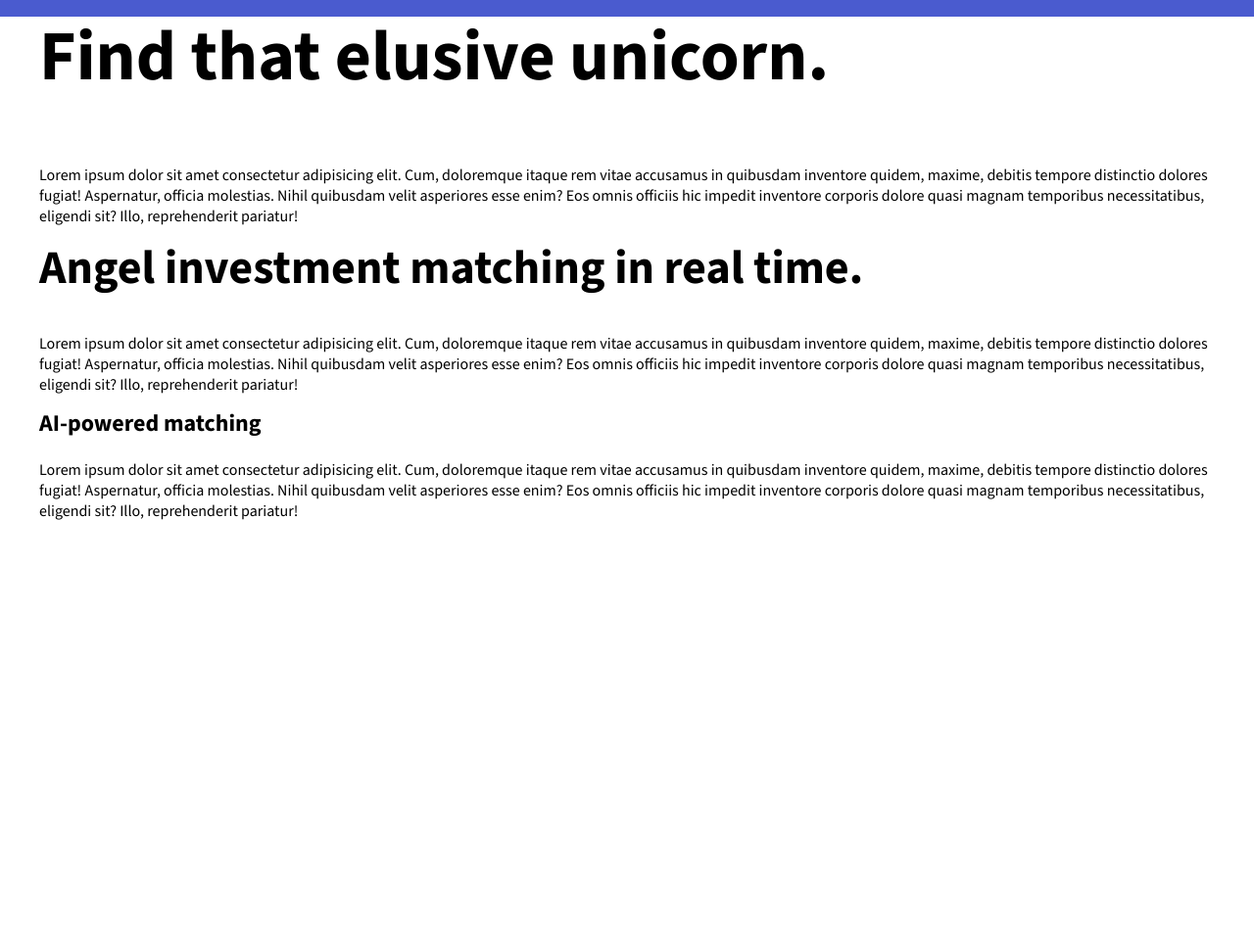
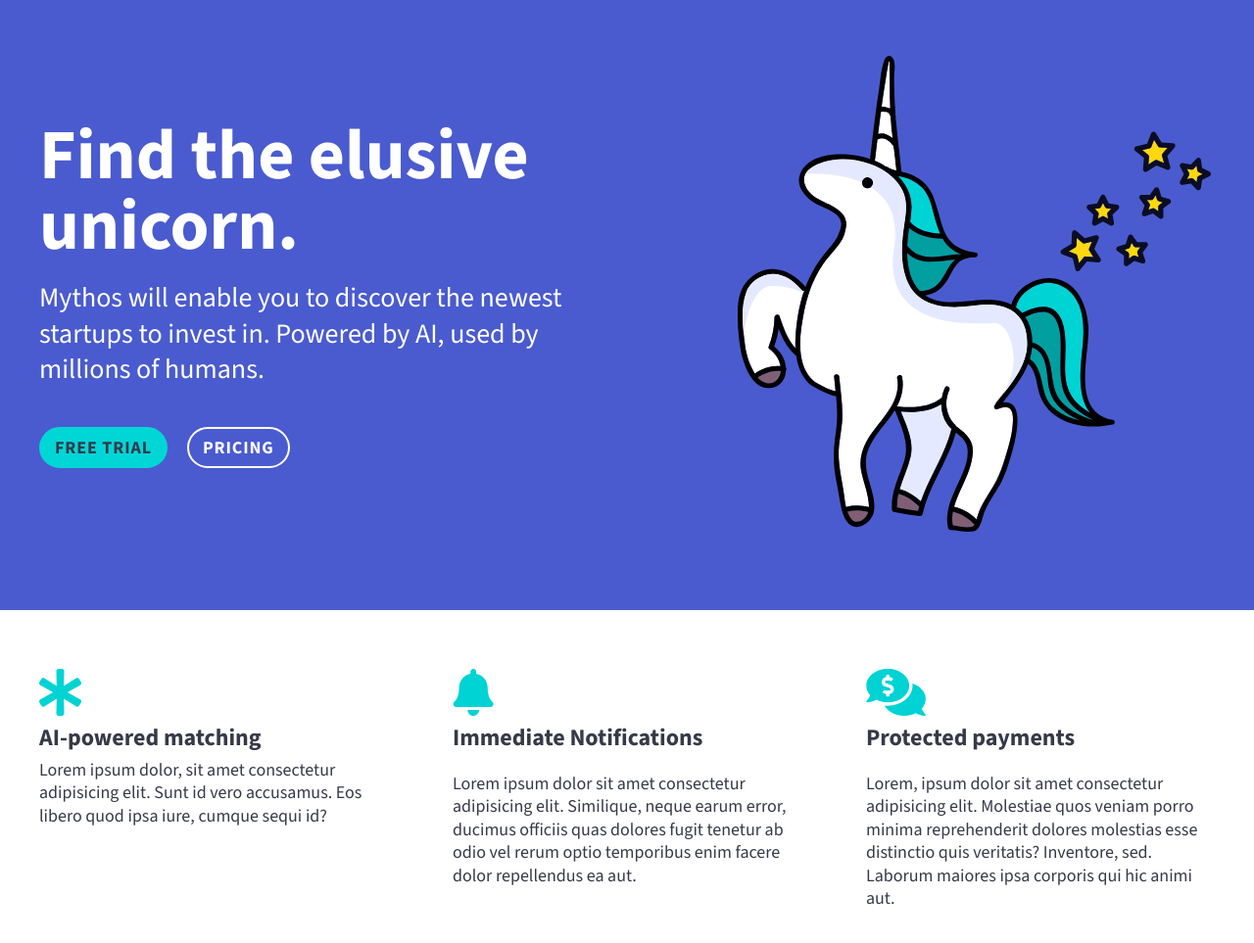
Before and after one commit to justtuts/a1-cc, a plain HTML site: page index.html in a window 1280 px wide. Shown: the part 59-1022 px from the top of the page at 98% size. Before the commit the page ends 800 px from the top, so only its background shows below. Drawn offline with nearby package versions, Linux system fonts and the light colour scheme.

Commit message:
hero & features sections

```diff
--- /dev/null
+++ b/app/scss/components/_features.scss
@@ -0,0 +1,66 @@
+@use '../util/' as u;
+
+.features {
+	// - flexbox -- media queries
+	&__wrapper {
+		display: flex;
+		gap: 40px;
+		flex-wrap: wrap;
+		justify-content: center;
+		padding-block: u.rem(60);
+
+		@include u.breakpoint(large) {
+			flex-wrap: nowrap;
+			gap: 5.5%;
+		}
+	}
+
+	&__item {
+		text-align: center;
+
+		@include u.breakpoint(large) {
+			flex: 1;
+			text-align: left;
+		}
+	}
+
+	//  - flexbox intrinsic layout
+	// &__wrapper {
+	// 	display: flex;
+	// 	flex-wrap: wrap;
+	// 	gap: 40px 5.5%;
+	// 	justify-content: center;
+	// }
+
+	// &__item {
+	// 	text-align: center;
+	// 	flex: 0 1 u.rem(346); //flex shorthand
+	// 	// flex-basis: 346px;
+	// 	// flex-shrink: 1;
+	// 	// flex-grow: 0;
+
+	// 	@include u.breakpoint(large) {
+	// 		flex: 1;
+	// 		text-align: left;
+	// 	}
+	// }
+
+	&__icon {
+		width: auto;
+		height: u.rem(48);
+		margin-block-end: 10px;
+
+		@include u.breakpoint-down(medium) {
+			margin-inline: auto;
+		}
+	}
+
+	&__title {
+		margin-block-end: u.rem(10);
+	}
+
+	&__description {
+		margin-block-end: 0;
+		max-width: 50ch;
+	}
+}
--- /dev/null
+++ b/app/scss/components/_hero.scss
@@ -0,0 +1,54 @@
+@use '../util/' as u;
+
+.hero {
+	background-color: var(--hero-bg);
+	color: var(--text-light);
+
+	&__wrapper {
+		// display: flex;
+		// flex-direction: column;
+		// align-items: center;
+		display: grid;
+		grid-template-columns: 1fr;
+		justify-items: center;
+		align-items: center;
+		padding-block: 30px 60px;
+		gap: 40px;
+
+		@include u.breakpoint(large) {
+			// flex-direction: row-reverse;
+			grid-template-columns: 6fr 5fr;
+			padding-block: 40px 80px;
+			gap: 10%;
+		}
+	}
+
+	&__image {
+		width: 61%;
+		max-width: u.rem(483);
+
+		@include u.breakpoint(large) {
+			// flex: 5;
+			order: 2;
+			width: 100%;
+		}
+	}
+
+	&__text {
+		@include u.breakpoint(large) {
+			// flex: 6;
+		}
+	}
+
+	&__title {
+	}
+
+	&__content {
+	}
+
+	&__button {
+		&.primary {
+			margin-inline-end: 20px;
+		}
+	}
+}
--- a/app/scss/components/_index.scss
+++ b/app/scss/components/_index.scss
@@ -1 +1,3 @@
 @forward 'topnav';
+@forward 'hero';
+@forward 'features';
--- a/app/scss/components/_topnav.scss
+++ b/app/scss/components/_topnav.scss
@@ -23,9 +23,7 @@
 	}
 
 	&__logo {
-		display: block;
 		width: u.rem(70);
-		height: auto;
 
 		@include u.breakpoint(large) {
 			width: u.rem(128);
--- a/app/scss/globals/_boilerplate.scss
+++ b/app/scss/globals/_boilerplate.scss
@@ -14,7 +14,12 @@ body {
 	padding: 0;
 	font-family: u.$font;
 	background-color: var(--background-color);
-	color: var(--text-color);
+	color: var(--text-dark);
+}
+img {
+	display: block;
+	width: 100%;
+	height: auto;
 }
 .visually-hidden {
 	position: absolute;
--- /dev/null
+++ b/app/scss/globals/_button.scss
@@ -0,0 +1,37 @@
+@use '../util/' as u;
+
+.button {
+	display: inline-block;
+	font-size: u.rem(18);
+	line-height: 1;
+	font-weight: 700;
+	letter-spacing: 0.05em;
+	text-transform: uppercase;
+	padding: u.rem(10) u.rem(14);
+	border-radius: u.rem(24);
+	transition-property: background-color, border-color, color;
+	transition-duration: 0.4s;
+	transition-timing-function: ease-in-out;
+
+	&.primary {
+		background-color: var(--button-primary-bg);
+		color: var(--button-primary-text);
+		border: u.rem(2) solid var(--button-primary-bg);
+
+		&:hover {
+			background-color: var(--button-primary-bg-hover);
+			border-color: var(--button-primary-bg-hover);
+		}
+	}
+
+	&.secondary {
+		background-color: var(--button-secondary-bg);
+		color: var(--button-secondary-text);
+		border: u.rem(2) solid var(--button-secondary-border);
+
+		&:hover {
+			background-color: var(--button-secondary-bg-hover);
+			color: var(--button-secondary-text-hover);
+		}
+	}
+}
--- a/app/scss/globals/_colors.scss
+++ b/app/scss/globals/_colors.scss
@@ -5,9 +5,12 @@
 	--header-bg: hsl(232, 58%, 55%);
 	--hero-bg: hsl(232, 58%, 55%);
 	--button-primary-bg: hsl(180, 100%, 42%);
+	--button-primary-bg-hover: hsl(180, 100%, 37%);
 	--button-primary-text: hsl(233, 14%, 25%);
 	--button-secondary-bg: transparent;
 	--button-secondary-border: hsl(0, 0%, 100%);
+	--button-secondary-bg-hover: hsl(0, 0%, 100%);
 	--button-secondary-text: hsl(0, 0%, 100%);
+	--button-secondary-text-hover: var(--hero-bg);
 	--full-width-bg: hsl(320, 85%, 41%);
 }
--- a/app/scss/globals/_index.scss
+++ b/app/scss/globals/_index.scss
@@ -1,3 +1,4 @@
 @forward 'boilerplate';
 @forward 'typography';
 @forward 'colors';
+@forward 'button';
--- a/app/scss/globals/_typography.scss
+++ b/app/scss/globals/_typography.scss
@@ -5,12 +5,13 @@ h2,
 h3 {
 	margin-top: 0;
 	font-weight: 700;
-	line-height: 1.1;
 }
 
 h1 {
 	font-size: 2.625rem;
 	font-size: clamp(u.rem(42), u.rem(28) + 3.64vw, u.rem(72));
+	line-height: 1;
+	margin-block-end: u.rem(20);
 
 	// @include u.breakpoint(medium) {
 	// 	font-size: u.rem(60);
@@ -28,11 +29,24 @@ h2 {
 
 h3 {
 	font-size: u.rem(24);
+	line-height: 1;
 }
 
 p {
-	font-size: u.rem(16);
+	font-size: u.rem(18);
 	margin-top: 0;
+	line-height: 1.3;
+
+	&.medium {
+		font-size: u.rem(20);
+		font-size: clamp(u.rem(20), 1.14rem + 0.48vw, u.rem(24));
+	}
+
+	&.large {
+		font-size: u.rem(24);
+		font-size: clamp(u.rem(24), 1.39rem + 0.48vw, u.rem(28));
+		margin-block-end: u.rem(40);
+	}
 }
 a,
 a:visited,
--- a/app/scss/layout/_wrapper.scss
+++ b/app/scss/layout/_wrapper.scss
@@ -3,4 +3,9 @@
 .wrapper {
 	width: min(100% - u.rem(48), u.rem(1200));
 	margin-inline: auto;
+	padding-block: 60px;
+
+	@include u.breakpoint(large) {
+		padding-block: 80px;
+	}
 }
--- a/app/scss/util/_breakpoints.scss
+++ b/app/scss/util/_breakpoints.scss
@@ -1,6 +1,6 @@
 @use 'functions' as f;
 
-//Sass map to store breakpoint values - similar to an javascript object, in that it stores key/value pairs
+//Sass map to store breakpoint values - similar to a javascript object, in that it stores key/value pairs
 // min-width values for mobile first design
 //43.75em (700px), 56.25em (900px), 90em (1440px)
 $breakpoints-up: (
--- a/app/scss/util/_functions.scss
+++ b/app/scss/util/_functions.scss
@@ -1,5 +1,6 @@
 @use 'sass:math';
 
+//convert pixel to rem
 @function rem($pixel) {
 	//test to see if a unit is accidentally included as part of the $pixel parameter. $pixel can ONLY be a number
 	@if math.is-unitless($pixel) {
@@ -10,6 +11,7 @@
 	}
 }
 
+//convert pixel to em
 @function em($pixel) {
 	//test to see if a unit is accidentally included as part of the $pixel parameter. $pixel can ONLY be a number
 	@if math.is-unitless($pixel) {
--- a/index.html
+++ b/index.html
@@ -51,41 +51,76 @@
 		</header>
 		<main id="main">
 			<article>
-				<section class="wrapper">
-					<h1>Find that elusive unicorn.</h1>
-					<p>
-						Lorem ipsum dolor sit amet consectetur adipisicing elit. Cum,
-						doloremque itaque rem vitae accusamus in quibusdam inventore quidem,
-						maxime, debitis tempore distinctio dolores fugiat! Aspernatur,
-						officia molestias. Nihil quibusdam velit asperiores esse enim? Eos
-						omnis officiis hic impedit inventore corporis dolore quasi magnam
-						temporibus necessitatibus, eligendi sit? Illo, reprehenderit
-						pariatur!
-					</p>
+				<section class="hero">
+					<div class="wrapper hero__wrapper">
+						<img
+							src="/img/unicorn.svg"
+							alt="Unicorn with stars"
+							width="483"
+							height="486"
+							class="hero__image"
+						/>
+						<div class="hero__text">
+							<h1 class="hero__title">Find the elusive unicorn.</h1>
+							<p class="hero__content large">
+								Mythos will enable you to discover the newest startups to invest
+								in. Powered by AI, used by millions of humans.
+							</p>
+							<a href="#" class="hero__button button primary">Free Trial</a
+							><a href="#" class="hero__button button secondary">Pricing</a>
+						</div>
+					</div>
 				</section>
-				<section class="wrapper">
-					<h2>Angel investment matching in real time.</h2>
-					<p>
-						Lorem ipsum dolor sit amet consectetur adipisicing elit. Cum,
-						doloremque itaque rem vitae accusamus in quibusdam inventore quidem,
-						maxime, debitis tempore distinctio dolores fugiat! Aspernatur,
-						officia molestias. Nihil quibusdam velit asperiores esse enim? Eos
-						omnis officiis hic impedit inventore corporis dolore quasi magnam
-						temporibus necessitatibus, eligendi sit? Illo, reprehenderit
-						pariatur!
-					</p>
-				</section>
-				<section class="wrapper">
-					<h3>AI-powered matching</h3>
-					<p>
-						Lorem ipsum dolor sit amet consectetur adipisicing elit. Cum,
-						doloremque itaque rem vitae accusamus in quibusdam inventore quidem,
-						maxime, debitis tempore distinctio dolores fugiat! Aspernatur,
-						officia molestias. Nihil quibusdam velit asperiores esse enim? Eos
-						omnis officiis hic impedit inventore corporis dolore quasi magnam
-						temporibus necessitatibus, eligendi sit? Illo, reprehenderit
-						pariatur!
-					</p>
+				<section class="features">
+					<h2 class="visually-hidden">Features</h2>
+					<div class="wrapper features__wrapper">
+						<div class="features__item">
+							<img
+								src="/img/icon-asterisk.svg"
+								alt=""
+								width="43"
+								height="48"
+								class="features__icon"
+							/>
+							<h3 class="features__title">AI-powered matching</h3>
+							<p class="features__description">
+								Lorem ipsum dolor, sit amet consectetur adipisicing elit. Sunt
+								id vero accusamus. Eos libero quod ipsa iure, cumque sequi id?
+							</p>
+						</div>
+						<div class="features__item">
+							<img
+								src="/img/icon-bell.svg"
+								alt=""
+								width="41"
+								height="48"
+								class="features__icon"
+							/>
+							<h3 class="featured__title">Immediate Notifications</h3>
+							<p class="features__description">
+								Lorem ipsum dolor sit amet consectetur adipisicing elit.
+								Similique, neque earum error, ducimus officiis quas dolores
+								fugit tenetur ab odio vel rerum optio temporibus enim facere
+								dolor repellendus ea aut.
+							</p>
+						</div>
+						<div class="features__item">
+							<img
+								src="/img/icon-payments.svg"
+								alt=""
+								width="61"
+								height="48"
+								class="features__icon"
+							/>
+							<h3 class="featured__title">Protected payments</h3>
+							<p class="features__description">
+								Lorem, ipsum dolor sit amet consectetur adipisicing elit.
+								Molestiae quos veniam porro minima reprehenderit dolores
+								molestias esse distinctio quis veritatis? Inventore, sed.
+								Laborum maiores ipsa corporis qui hic animi aut.
+							</p>
+						</div>
+					</div>
 				</section>
 			</article>
 		</main>
```
Also changed, not shown: dist/style.css, img/icon-asterisk.svg (added), img/icon-bell.svg (added), img/icon-payments.svg (added), img/unicorn.svg (added), 1 other file.
